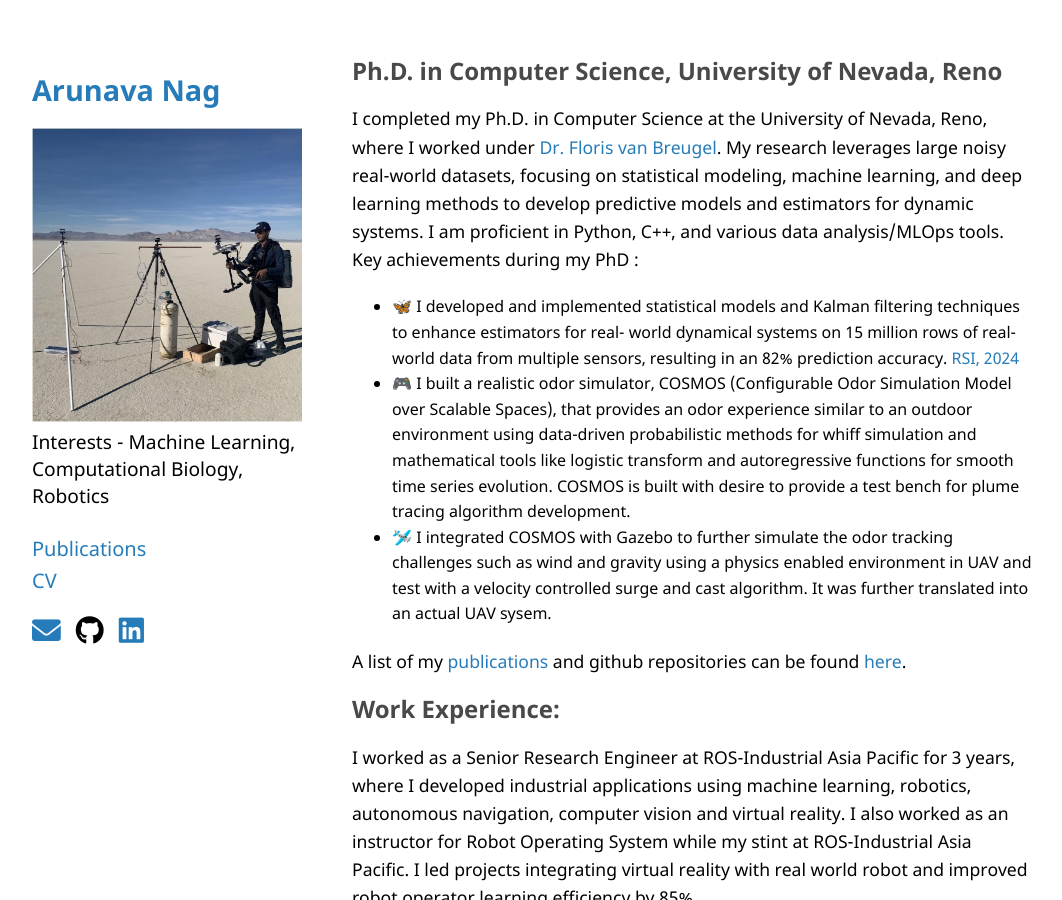
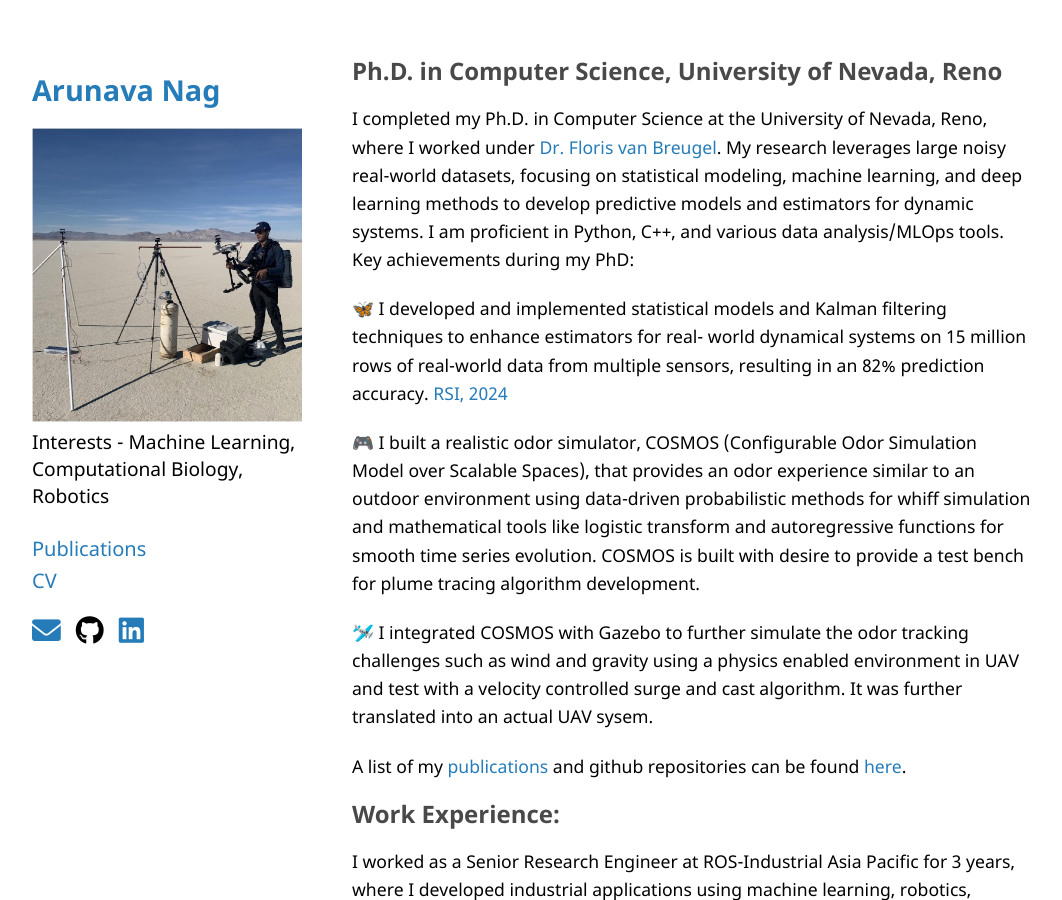
Before and after one commit to arunavanag591/mypage, a Jekyll site: the page built from index.md, in a window 1280 px wide and 900 px high. Shown: the whole window, without its empty margins (108-1170 px from the left). Built offline with Jekyll 4.4.1, drawn with Linux system fonts in a browser that asks for light colours; a style sheet for code colours, icons or effects is not loaded; our own code applies the rules of GitHub Pages for plain Markdown files.

Commit message:
updating css

```diff
--- a/index.md
+++ b/index.md
@@ -3,10 +3,13 @@ layout: default
 ---
 ### Ph.D. in Computer Science, University of Nevada, Reno
 
-I completed my Ph.D. in Computer Science at the University of Nevada, Reno, where I worked under [Dr. Floris van Breugel](https://www.florisvanbreugel.com/). My research leverages large noisy real-world datasets, focusing on statistical modeling, machine learning, and deep learning methods to develop predictive models and estimators for dynamic systems. I am proficient in Python, C++, and various data analysis/MLOps tools. Key achievements during my PhD :
-- 🦋 I developed and implemented statistical models and Kalman filtering techniques to enhance estimators for real- world dynamical systems on 15 million rows of real-world data from multiple sensors, resulting in an 82% prediction accuracy. [RSI, 2024](https://royalsocietypublishing.org/doi/full/10.1098/rsif.2024.0169)
-- 🎮 I built a realistic odor simulator, COSMOS (Configurable Odor Simulation Model over Scalable Spaces), that provides an odor experience similar to an outdoor environment using data-driven probabilistic methods for whiff simulation and mathematical tools like logistic transform and autoregressive functions for smooth time series evolution. COSMOS is built with desire to provide a test bench for plume tracing algorithm development.
-- 🛩️ I integrated COSMOS with Gazebo to further simulate the odor tracking challenges such as wind and gravity using a physics enabled environment in UAV and test with a velocity controlled surge and cast algorithm. It was further translated into an actual UAV sysem.
+I completed my Ph.D. in Computer Science at the University of Nevada, Reno, where I worked under [Dr. Floris van Breugel](https://www.florisvanbreugel.com/). My research leverages large noisy real-world datasets, focusing on statistical modeling, machine learning, and deep learning methods to develop predictive models and estimators for dynamic systems. I am proficient in Python, C++, and various data analysis/MLOps tools. Key achievements during my PhD:
+
+🦋 I developed and implemented statistical models and Kalman filtering techniques to enhance estimators for real- world dynamical systems on 15 million rows of real-world data from multiple sensors, resulting in an 82% prediction accuracy. [RSI, 2024](https://royalsocietypublishing.org/doi/full/10.1098/rsif.2024.0169)
+
+🎮 I built a realistic odor simulator, COSMOS (Configurable Odor Simulation Model over Scalable Spaces), that provides an odor experience similar to an outdoor environment using data-driven probabilistic methods for whiff simulation and mathematical tools like logistic transform and autoregressive functions for smooth time series evolution. COSMOS is built with desire to provide a test bench for plume tracing algorithm development.
+
+🛩️ I integrated COSMOS with Gazebo to further simulate the odor tracking challenges such as wind and gravity using a physics enabled environment in UAV and test with a velocity controlled surge and cast algorithm. It was further translated into an actual UAV sysem.
 
 A list of my [publications](https://arunavanag591.github.io/mypage/publications/) and github repositories can be found [here](https://github.com/arunavanag591).
 
```
